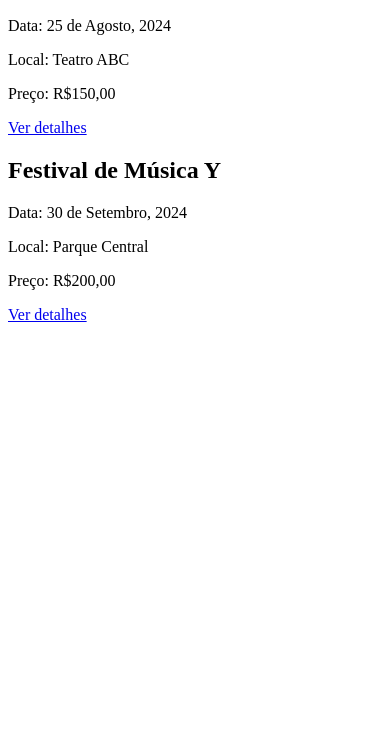
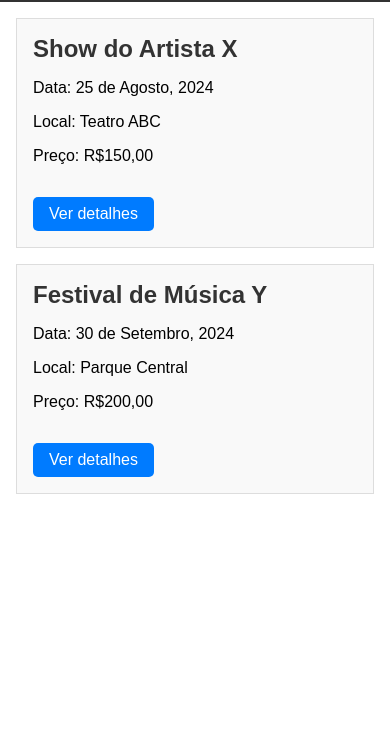
Before and after one commit to genuino12/Trabalho-de-programa-o-para-internet, a website: page Publico/home.html in a window 390 px wide. Shown: the part 110-844 px from the top of the page. Drawn offline with Linux system fonts and the light colour scheme.

Commit message:
atualização

```diff
--- a/Publico/css/style.css
+++ b/Publico/css/style.css
@@ -12,21 +12,28 @@ header {
     text-align: center;
 }
 
-.event-list, .event-details {
+.event-list {
+    display: flex;  /* Usa flexbox para alinhar os itens */
+    flex-wrap: wrap; /* Permite que os itens quebrem para a próxima linha se necessário */
+    gap: 1rem;       /* Espaçamento entre os itens */
     padding: 1rem;
-    margin: 0 auto;
-    max-width: 600px;
+    justify-content: center; /* Centraliza os itens */
 }
 
-.event-item, .event-details {
+.event-item {
     border: 1px solid #ddd;
     padding: 1rem;
-    margin-bottom: 1rem;
+    background-color: #f9f9f9;
+    flex: 1 1 calc(33.333% - 2rem); /* Cada item ocupa 1/3 da largura, menos a margem */
+    box-sizing: border-box;
+    max-width: calc(33.333% - 2rem); /* Impede que os itens excedam o tamanho definido */
+    min-width: 250px; /* Define uma largura mínima para que os itens não fiquem muito pequenos */
 }
 
-.event-item h2, .event-details h2 {
+.event-item h2 {
     margin: 0;
     font-size: 1.5rem;
+    color: #333;
 }
 
 .btn {
@@ -36,18 +43,24 @@ header {
     color: white;
     text-decoration: none;
     border-radius: 5px;
+    margin-top: 1rem;
 }
 
 .btn:hover {
     background-color: #0056b3;
 }
 
-@media (max-width: 600px) {
-    .event-item, .event-details {
-        padding: 0.5rem;
-    }
-
-    .btn {
-        padding: 0.3rem 0.6rem;
+/* Layout responsivo */
+@media (max-width: 768px) {
+    .event-item {
+        flex: 1 1 calc(50% - 2rem); /* Em telas menores, os itens ocupam metade da largura */
+        max-width: calc(50% - 2rem);
     }
 }
+
+@media (max-width: 480px) {
+    .event-item {
+        flex: 1 1 100%; /* Em telas muito pequenas, cada item ocupa toda a largura */
+        max-width: 100%;
+    }
+}
--- a/Publico/home.html
+++ b/Publico/home.html
@@ -4,7 +4,7 @@
     <meta charset="UTF-8">
     <meta name="viewport" content="width=device-width, initial-scale=1.0">
     <title>Lista de Eventos</title>
-    <link rel="stylesheet" href="style.css"> <!-- Link para o arquivo CSS -->
+    <link rel="stylesheet" href="./css/style.css"> <!-- Link para o arquivo CSS -->
 </head>
 <body>
     <header>
```
